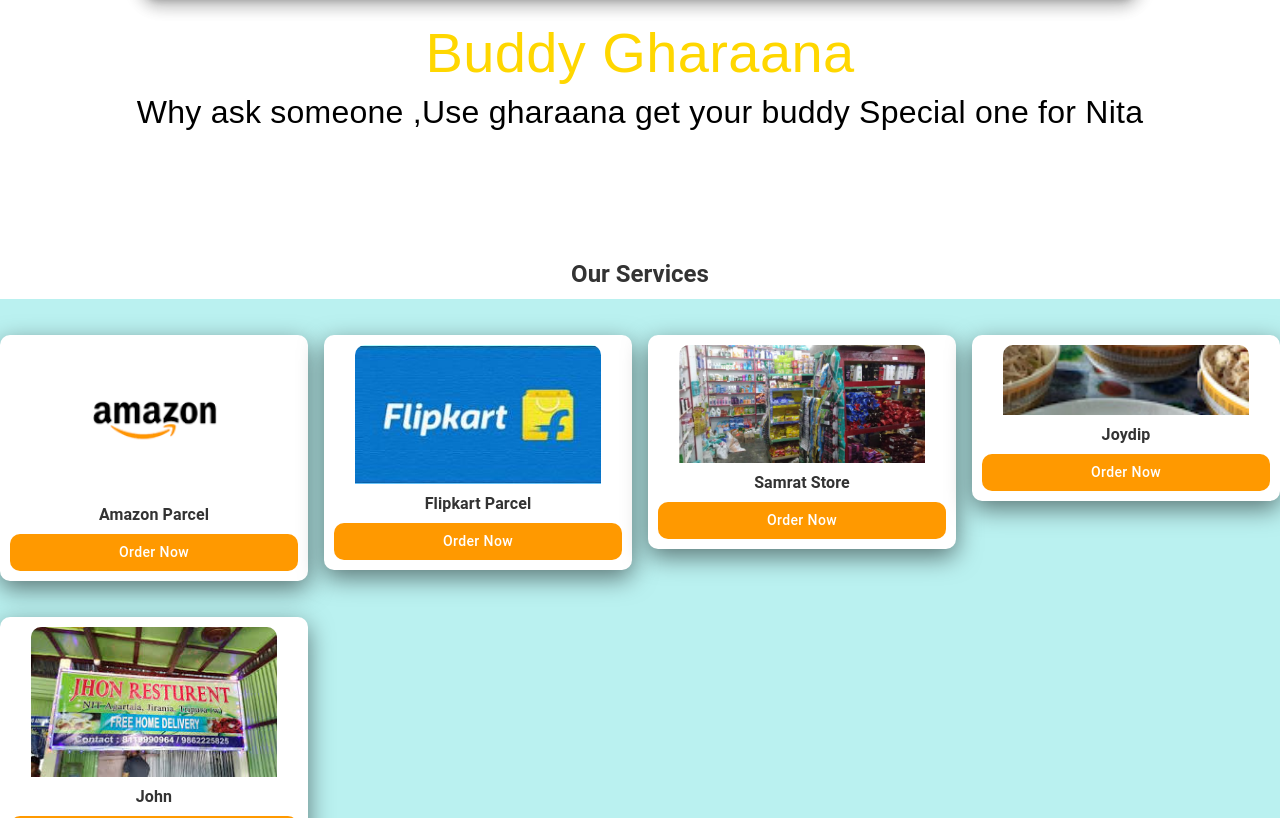
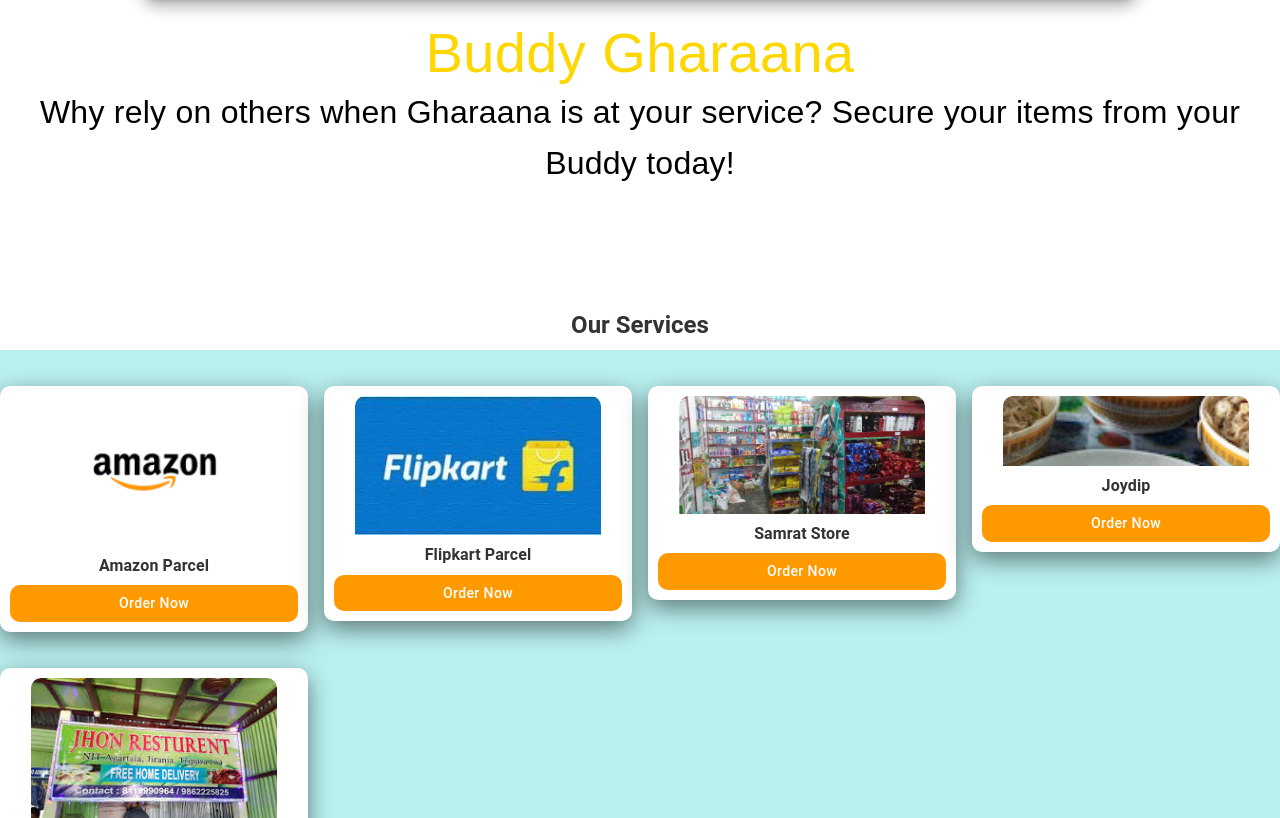
Before and after one commit to pathakji1122/buddygharaaana, a React (Create React App) app: page / in a window 1280 px wide. Shown: the part 1016-1834 px from the top of the page. Built offline with nearby package versions, Linux system fonts and the light colour scheme.

Commit message:
Update Intro.js

```diff
--- a/src/components/Intro.js
+++ b/src/components/Intro.js
@@ -44,8 +44,7 @@
           fontSize: "clamp(1.5rem, 3vw, 2rem)", // Responsive font size
           fontFamily: "Arial",
         }}>
-         Why ask someone ,Use gharaana get your buddy
-         Special one for Nita
+         Why rely on others when Gharaana is at your service? Secure your items from your Buddy today!
         </Typography>
 
       </div>
```
